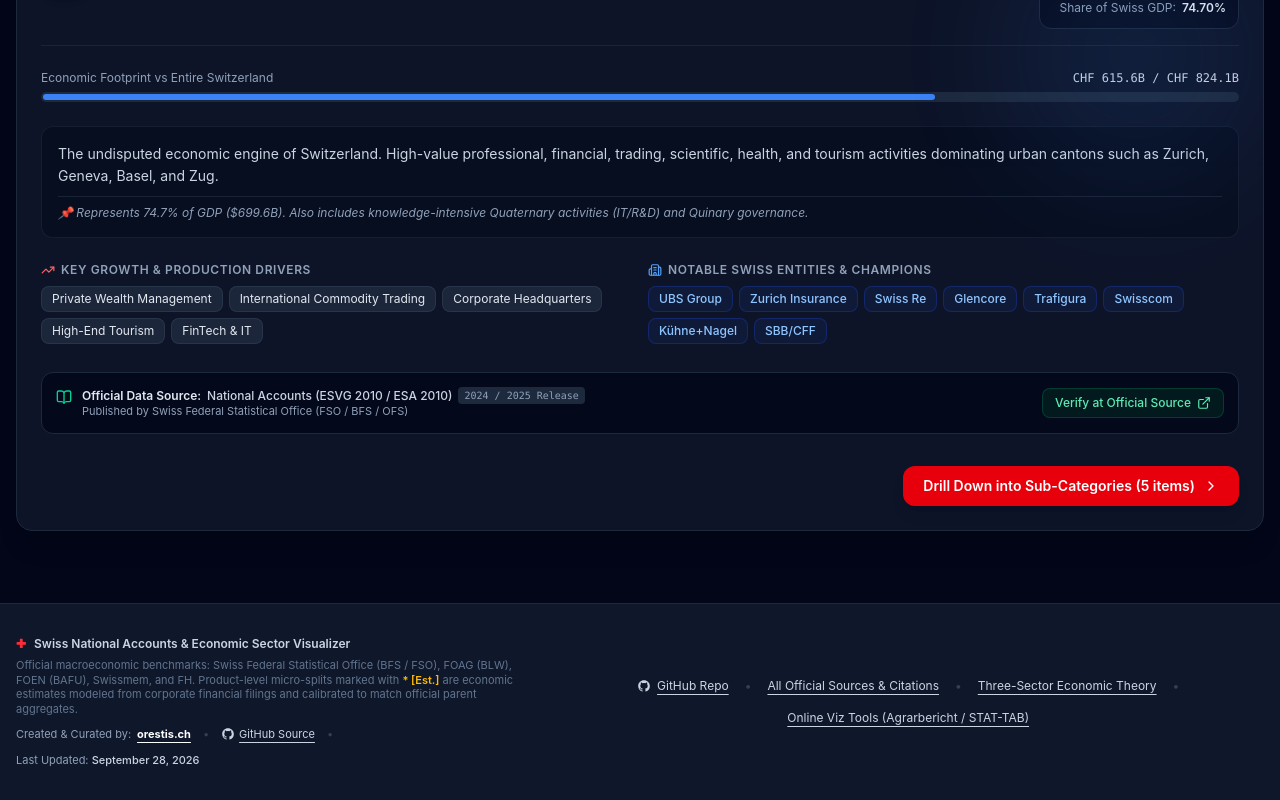
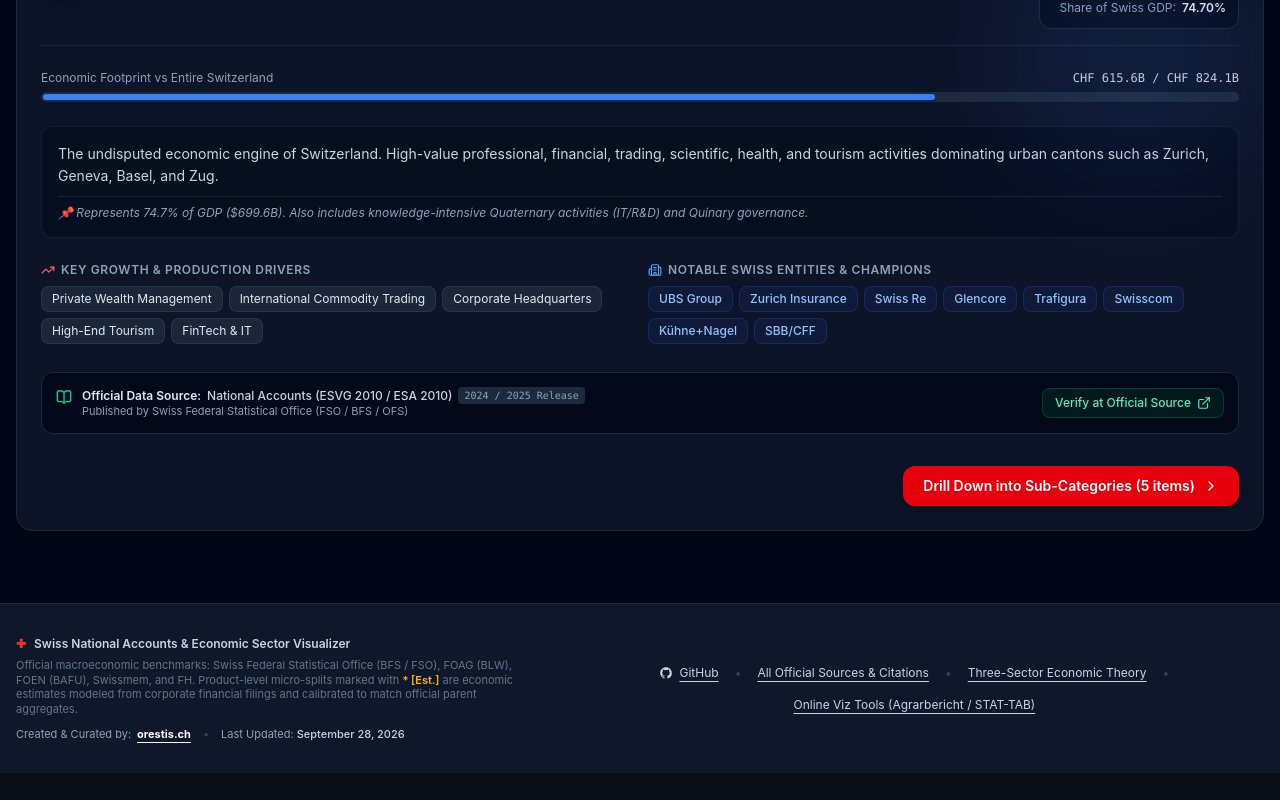
Before and after one commit to orestis-z/swiss-economy-matrix, a React (Vite) app: page / in a window 1280 px wide. Shown: the part 1126-1926 px from the top of the page. After the commit the page ends 1899 px from the top, so only its background shows below. Built offline with nearby package versions, Linux system fonts and the light colour scheme.

Commit message:
refactor: simplify footer by removing duplicate GitHub link

```diff
--- a/src/App.tsx
+++ b/src/App.tsx
@@ -478,16 +478,6 @@
                 </a>
               </span>
               <span className="text-slate-700">•</span>
-              <a
-                href="https://github.com/orestis-z/swiss-economy-matrix"
-                target="_blank"
-                rel="noopener noreferrer"
-                className="flex items-center gap-1 text-slate-300 hover:text-white underline underline-offset-4 transition-colors"
-              >
-                <GithubIcon className="w-3.5 h-3.5" />
-                <span>GitHub Source</span>
-              </a>
-              <span className="text-slate-700">•</span>
               <span>
                 Last Updated: <strong className="text-slate-300 font-medium">September 28, 2026</strong>
               </span>
@@ -502,7 +492,7 @@
               className="flex items-center gap-1.5 text-slate-300 hover:text-white underline underline-offset-4 transition-colors"
             >
               <GithubIcon className="w-3.5 h-3.5" />
-              <span>GitHub Repo</span>
+              <span>GitHub</span>
             </a>
             <span className="text-slate-700">•</span>
             <button
```
